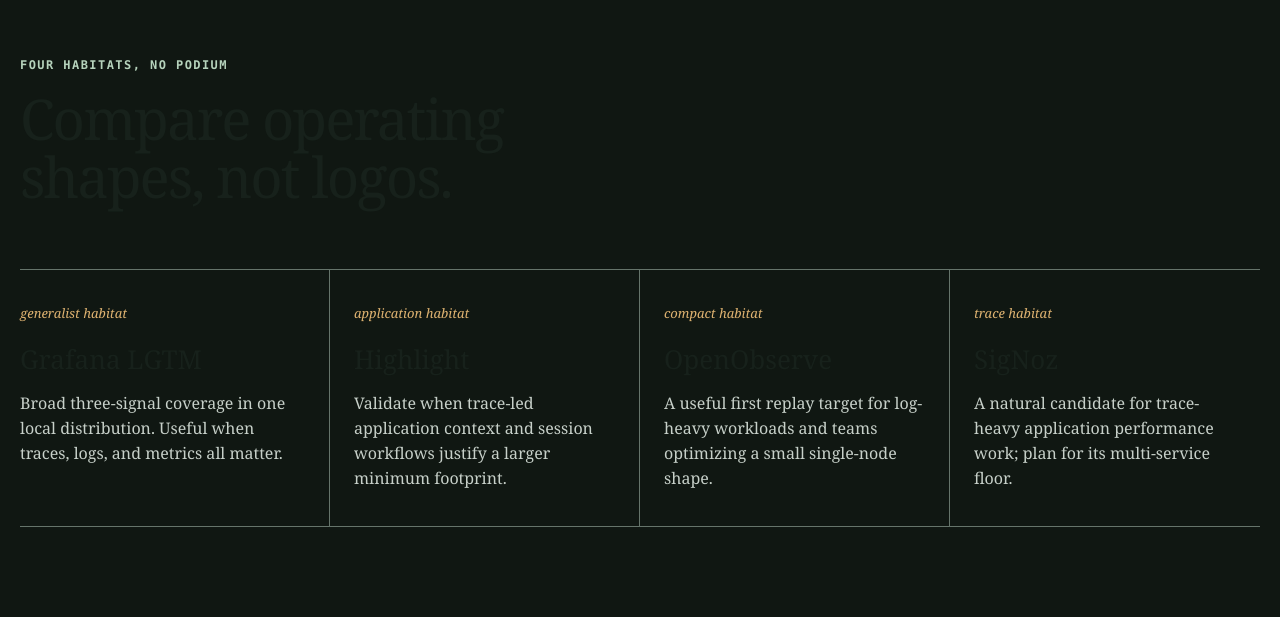
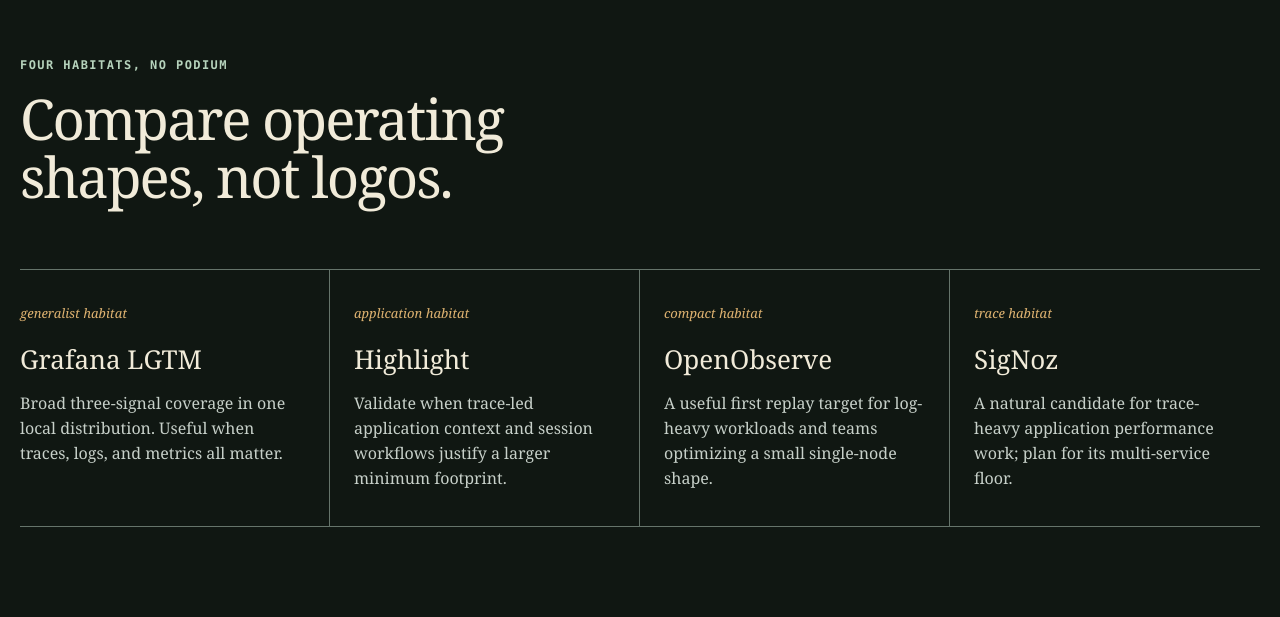
Before and after one commit to B-Divyesh/sf-selfhost-observability-fit, a website built with Vite: page site/index.html in a window 1280 px wide. Shown: the part 3243-3860 px from the top of the page. Built offline with nearby package versions, Linux system fonts and the dark colour scheme.

Commit message:
fix: restore dark profile contrast

```diff
--- a/site/src/style.css
+++ b/site/src/style.css
@@ -211,5 +211,5 @@
   :root { --paper: #17211b; --raised: #202c24; --ink: #f1ebd9; --muted: #b8c5b9; --moss: #9bc7a5; --fern: #7eac8a; --ochre: #e6b56e; --rust: #f09a8e; --rule: #526157; --trace: #9bc7a5; --log: #e6b56e; --metric: #a6aaa2; }
   .specimen-plate img { mix-blend-mode: normal; filter: brightness(.78) sepia(.1); }
   .button.primary { color: #142018; background: var(--moss); }.button.primary:hover { color: #142018; background: #c7ddcc; }
-  .profiles { background: #101712; }.header-command:hover, .button.secondary:hover { background: var(--ink); color: #17211b; }
+  .profiles { background: #101712; color: var(--ink); }.header-command:hover, .button.secondary:hover { background: var(--ink); color: #17211b; }
 }
```
Also changed, not shown: site/tests/e2e/site.spec.ts (+4 -1 lines), .factory/handoff.md.
